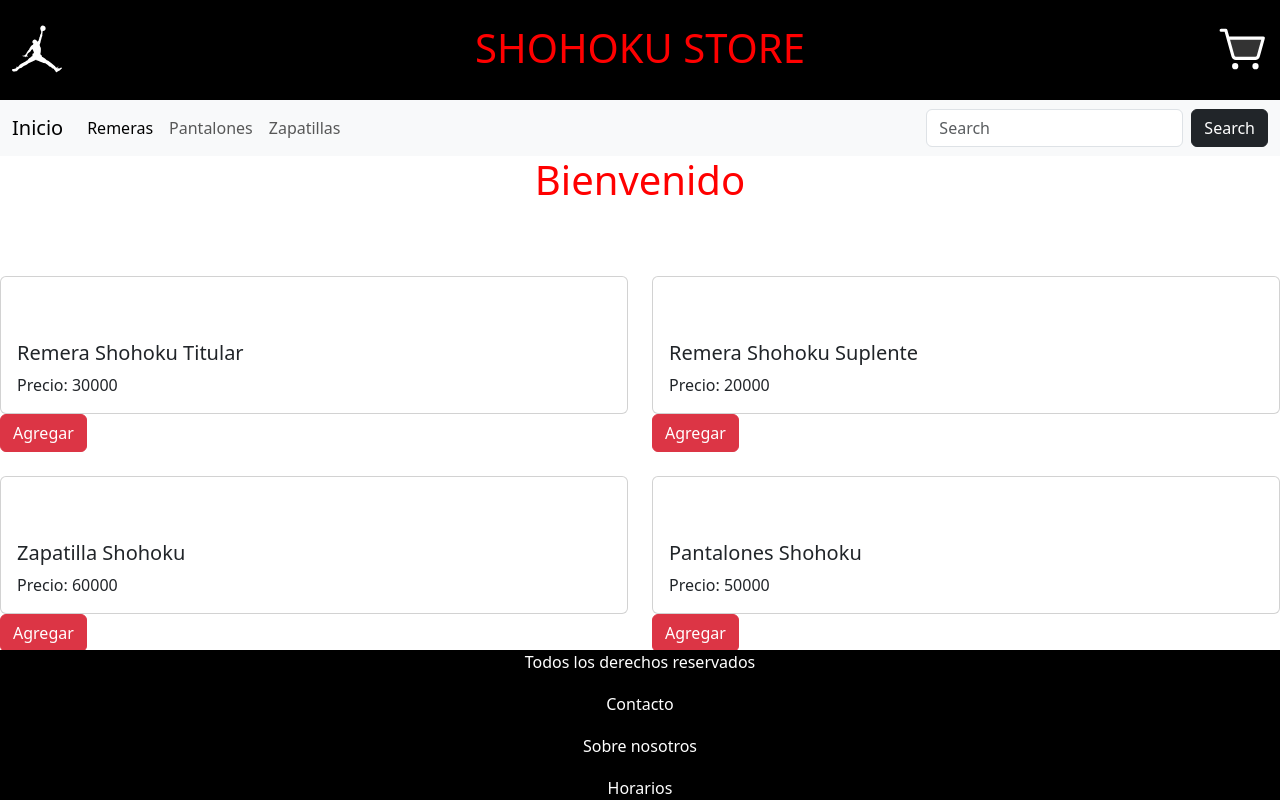
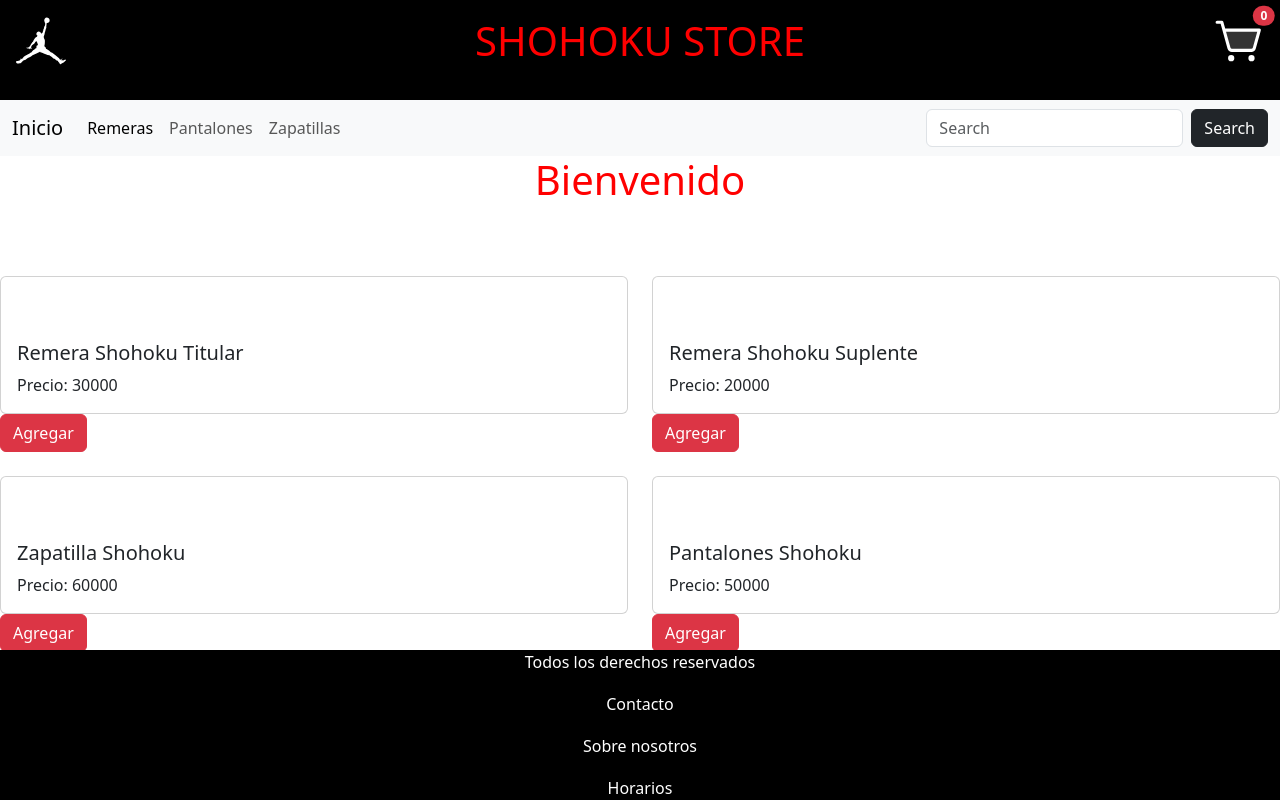
Before and after one commit to juancho0406/ProyectoFinal-Hernando, a React (Vite) app: page / in a window 1280 px wide. Built offline with nearby package versions, Linux system fonts and the light colour scheme.

Commit message:
entrega final 1

```diff
--- a/src/App.jsx
+++ b/src/App.jsx
@@ -1,28 +1,25 @@
+import React, { useState } from 'react';
 import './App.css';
-
-
-
+import Header from './components/Header/Header';
 import Navbar from './components/Navbar/Navbar';
-
+import ItemListContainer from './components/ItemListContainer/ItemListContainer';
 import Footer from './components/Footer/Footer';
-import Header from './components/Header/Header';
-import ItemListContainer from './components/ItemListContainer/ItemListContainer';
 
 
 
 
 function App() {
 
-
+  const [totalCarrito, setTotalCarrito] = useState(0);
 
   return (
     <>
 
- <Header/>
+ <Header totalCarrito={totalCarrito}  />
 
  <Navbar/>
 
-<ItemListContainer greetings="Bienvenido"/>
+<ItemListContainer  greetings="Bienvenido" setTotalCarrito={setTotalCarrito}/>
 
 
 <Footer/>
--- a/src/components/CartWidgets/CartWidgets.jsx
+++ b/src/components/CartWidgets/CartWidgets.jsx
@@ -1,10 +1,13 @@
-import { PiShoppingCartSimpleDuotone } from "react-icons/pi";
+import React from "react";
 
- function CartWidgets() {
+export default function CartWidgets({ totalCarrito }) {
   return (
-    <div className="col-4 d-flex justify-content-end mt-4">
-          <PiShoppingCartSimpleDuotone size={50} color="white"/>
-          </div>
-  )
+    <span
+      className="position-absolute top-0 start-100 translate-middle badge rounded-pill bg-danger"
+      style={{ fontSize: "0.75rem" }}
+    >
+      {totalCarrito} {/* Muestra el totalCarrito */}
+      <span className="visually-hidden">productos en el carrito</span>
+    </span>
+  );
 }
-export default CartWidgets;
--- a/src/components/Contador/Contador.jsx
+++ b/src/components/Contador/Contador.jsx
@@ -1,15 +1,55 @@
-import React, { useState } from "react"
-import "./contador.css"
+import React, { useState } from "react";
+import "./contador.css";
 
-export default function Contador()
-{
-    const [numero, cambiarNumero] = useState(1);
+export default function Contador({ setTotalCarrito }) {
+  const [numero, cambiarNumero] = useState(1);
+
+  // Función para modificar el número en el contador
+  const modificarNumero = (operacion) => {
+    if (operacion === "+") {
+      cambiarNumero((prev) => prev + 1);
+      setTotalCarrito((prev) => prev + 1); // Actualizamos el total del carrito
+    } else if (operacion === "-" && numero > 0) {
+      cambiarNumero((prev) => prev - 1);
+      setTotalCarrito((prev) => (prev > 0 ? prev - 1 : 0)); // Actualizamos el total del carrito, no puede ser menor que 0
+    }
+  };
+
+  // Función para manejar el "Agregar" (vuelve a 1 al presionar)
+  const handleAgregar = () => {
+    cambiarNumero(1); // Reseteamos el contador a 1
+    setTotalCarrito((prev) => prev + 1); // Añadimos 1 al carrito global
+  };
 
   return (
-    <div className="buttons">
-    <button type="button" className="btn btn-danger" onClick={() => cambiarNumero (numero - 1 ) }>-</button>
-    <p id="numero"> {numero} </p>
-    <button type="button" className="btn btn-danger" onClick={() => cambiarNumero (numero + 1 )}>+</button>
+    <div className="buttons d-flex align-items-center gap-2 mt-3">
+      {numero > 0 ? (
+        <>
+          <button
+            type="button"
+            className="btn btn-danger"
+            onClick={() => modificarNumero("-")}
+          >
+            -
+          </button>
+          <p className="m-0">{numero}</p>
+          <button
+            type="button"
+            className="btn btn-danger"
+            onClick={() => modificarNumero("+")}
+          >
+            +
+          </button>
+        </>
+      ) : (
+        <button
+          type="button"
+          className="btn btn-danger"
+          onClick={handleAgregar}
+        >
+          Agregar
+        </button>
+      )}
     </div>
-  )
+  );
 }
--- a/src/components/Header/Header.css
+++ b/src/components/Header/Header.css
@@ -1,8 +1,6 @@
 header{
     height: 100px;
     background-color: black;
-    display: flex;
-  flex-direction: center;
 
     }
 
@@ -10,3 +8,6 @@ header{
         color:red;
 
         }
+body {
+          overflow-x: hidden;
+        }
--- a/src/components/Header/Header.jsx
+++ b/src/components/Header/Header.jsx
@@ -1,24 +1,34 @@
 import { SiJordan } from "react-icons/si";
 import "./Header.css"
 import CartWidgets from "../CartWidgets/CartWidgets";
+import { PiShoppingCartSimpleDuotone } from "react-icons/pi";
 
 
 
 
-export default function Header() {
+export default function Header({ totalCarrito }) {
   return (
-        <header>
-        <div className="container-fluid  ">
-        <div className="row d-flex align-items-start justify-content-between">
-          <div className="col-4 mt-4">
-          <SiJordan size={50} color="white"/>
+    <header>
+      <div className="container-fluid px-0">
+        <div className="d-flex justify-content-between align-items-center py-3">
+          {/* Logo a la izquierda */}
+          <div className="ms-3">
+            <SiJordan size={50} color="white" />
           </div>
-          <div className="col-4 text-center mt-4">
-            <h1 className="titulo">SHOHOKU STORE</h1>
+
+          {/* Título centrado */}
+          <div className="text-center flex-grow-1">
+            <h1 className="titulo mb-0">SHOHOKU STORE</h1>
           </div>
-          <CartWidgets/>
+
+
+          <div className="me-3 position-relative">
+            <PiShoppingCartSimpleDuotone size={50} color="white" />
+            <CartWidgets totalCarrito={totalCarrito}/>
+
+          </div>
         </div>
       </div>
-      </header>
+    </header>
   )
 }
--- a/src/components/Item/item.jsx
+++ b/src/components/Item/item.jsx
@@ -2,7 +2,7 @@ import React, { useState } from "react";
 import Contador from "../contador/contador";
 import "./Item.css";
 
-function Item({ nombre, precio }) {
+function Item({ nombre, precio, setTotalCarrito }) {
 
   // estados
   const [mostrarContador, setMostrarContador] = useState(false);
@@ -32,7 +32,7 @@ function Item({ nombre, precio }) {
       )}
 
       {/* Mostrar el contador solo si mostrarContador es true */}
-      {mostrarContador && <Contador />}
+      {mostrarContador && <Contador setTotalCarrito={setTotalCarrito}/>}
     </div>
   );
 }
--- a/src/components/ItemListContainer/ItemListContainer.jsx
+++ b/src/components/ItemListContainer/ItemListContainer.jsx
@@ -2,7 +2,7 @@ import "./ItemListContainer.css"
 import Item from "../Item/item"
 import { productos } from "../../productos"
 
-export default function ItemListContainer({greetings})
+export default function ItemListContainer({greetings, setTotalCarrito })
 
 
 {
@@ -16,7 +16,7 @@ export default function ItemListContainer({greetings})
      {
       productos.map(el => {
         return(
-          <Item key={el.id} nombre={el.nombre} precio={el.precio}/>
+          <Item key={el.id} nombre={el.nombre} precio={el.precio} setTotalCarrito={setTotalCarrito}/>
         )
       })
      }
```
Also changed, not shown: 1 other file (tests, documents, lock files or other folders).
